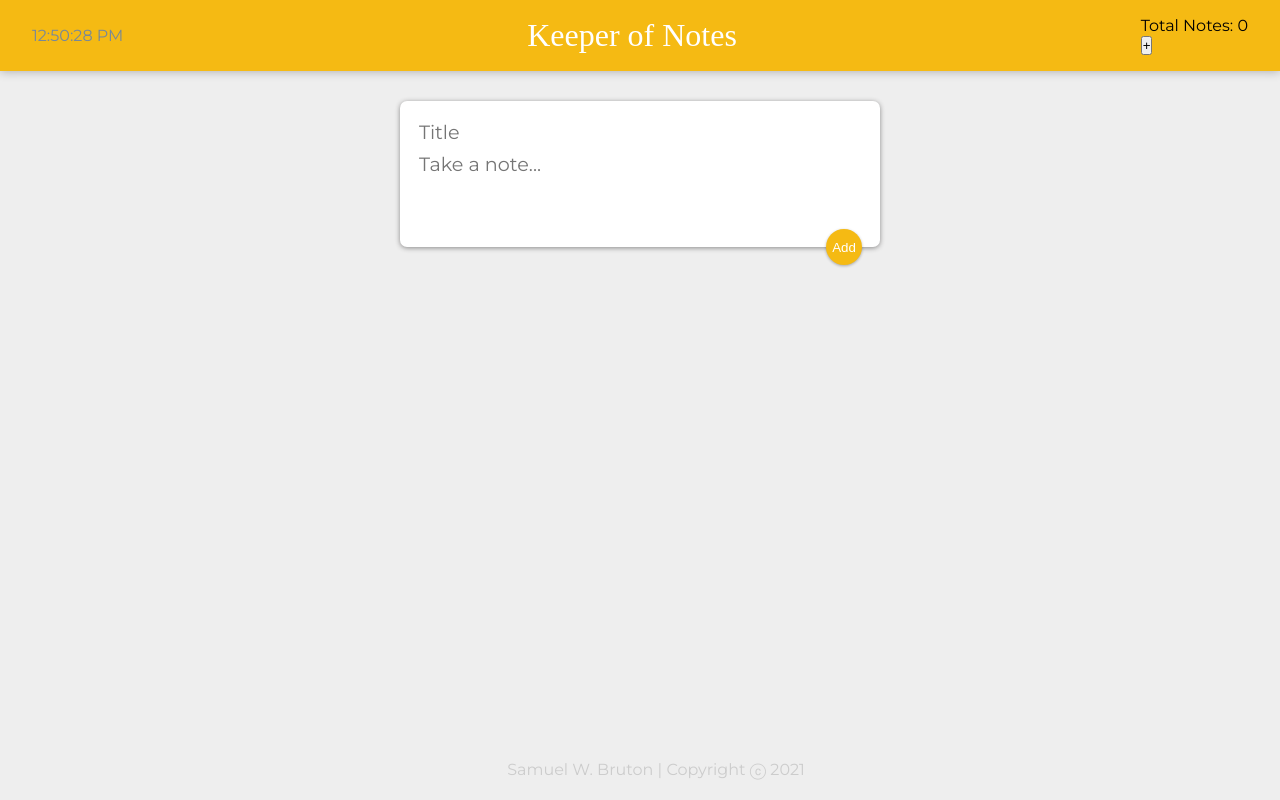
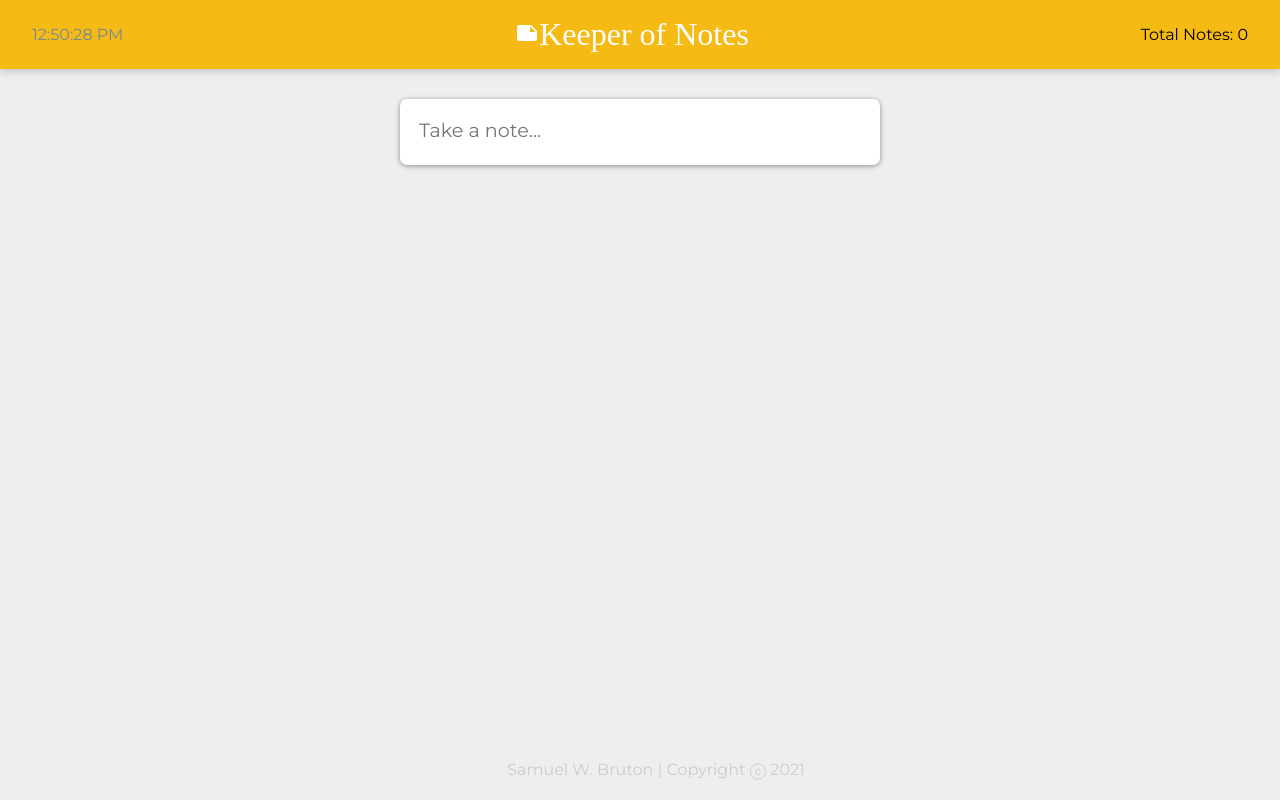
Before and after one commit to Samuroid/react-app-note-keeper, a React (Create React App) app: page / in a window 1280 px wide. Built offline with nearby package versions, Linux system fonts and the light colour scheme; a web font is replaced by a local one.

Commit message:
Material UI styles, functionality and note count
Imported the material UI icons package.
Implemented visibility styles for the creating a new note area.
Coded total count note functionality.

```diff
--- a/package.json
+++ b/package.json
@@ -5,6 +5,8 @@
   "keywords": [],
   "main": "src/index.js",
   "dependencies": {
+    "@material-ui/core": "^4.12.3",
+    "@material-ui/icons": "^4.11.2",
     "react": "16.8.6",
     "react-dom": "16.8.6",
     "react-scripts": "3.2.0"
--- a/public/styles.css
+++ b/public/styles.css
@@ -71,14 +71,16 @@ footer p {
   float: right;
   margin-right: 10px;
   color: #f5ba13;
+  background-color: transparent;
   border: none;
+  width: 36px;
   height: 36px;
   cursor: pointer;
   outline: none;
 }
 
 /* Add Note Form Styles */
-form {
+form.create-note {
   position: relative;
   width: 480px;
   margin: 30px auto 20px auto;
@@ -87,8 +89,8 @@ form {
   border-radius: 7px;
   box-shadow: 0 1px 5px rgb(138, 137, 137);
 }
-form input,
-form textarea {
+form.create-note input,
+form.create-note textarea {
   width: 100%;
   border: none;
   padding: 4px;
@@ -97,7 +99,7 @@ form textarea {
   font-family: inherit;
   resize: none;
 }
-form button {
+form.create-note button {
   position: absolute;
   right: 18px;
   bottom: -18px;
--- a/src/components/AddNoteArea.jsx
+++ b/src/components/AddNoteArea.jsx
@@ -1,8 +1,11 @@
 import React, {useState} from "react";
+import Fab from '@material-ui/core/Fab';
+import AddIcon from '@material-ui/icons/Add';
 
 function AddNoteArea(props){
-    const [inputTitleText, setInputTitleText] = useState('');
-    const [inputNoteText, setInputNoteText] = useState('');
+    const [inputTitleText, setInputTitleText] = useState("");
+    const [inputNoteText, setInputNoteText] = useState("");
+    const [isHidden, setIsHidden] = useState(true);
 
     function handleTitleChange(e){
         setInputTitleText( e.target.value );
@@ -16,19 +19,46 @@ function AddNoteArea(props){
         return([inputTitleText, inputNoteText]);
     }
 
+    const invisibleStyle = {
+        visibility : 'hidden'
+    };
+
+    function handleTextareaClick(e){
+        if(isHidden){
+            //show the button
+            document.getElementsByClassName('MuiButtonBase-root MuiFab-root')[0].style.visibility = 'visible';
+            setIsHidden(false); // show the title input
+            e.target.rows = 3; // expand text input to 3 lines
+        }
+    }
+
     return(
-        <form onSubmit={e => e.preventDefault()}>
-        <input name="title" placeholder="Title" onChange={handleTitleChange} value={inputTitleText}/>
-        <textarea name="content" placeholder="Take a note..." rows="3" onChange={handleNoteChange} value={inputNoteText}/>
-        <button
+        <form className="create-note" onSubmit={e => e.preventDefault()}>
+        <input
+            name="title"
+            placeholder="Title"
+            onChange={handleTitleChange}
+            value={inputTitleText}
+            hidden={isHidden}
+        />
+        <textarea
+            name="content"
+            placeholder="Take a note..."
+            rows="1"
+            onChange={handleNoteChange}
+            value={inputNoteText}
+            onClick={handleTextareaClick}
+        />
+        <Fab
+            style={invisibleStyle}
             onClick={() => {
             props.onAdd(sendNoteData());
             setInputTitleText("");
             setInputNoteText("");
             }}
         >
-            <span>Add</span>
-        </button>
+            <AddIcon />
+        </Fab>
         </form>
     );
 
--- a/src/components/App.jsx
+++ b/src/components/App.jsx
@@ -25,7 +25,7 @@ function App() {
 
     return (
         <div>
-            <Header useState={useState} />
+            <Header useState={useState} count={notes.length}/>
             <AddNoteArea onAdd={addNote} />
             {notes.map( (aNote, index ) =>
             <Note
--- a/src/components/Header.jsx
+++ b/src/components/Header.jsx
@@ -1,5 +1,6 @@
 import React from "react";
 import Time from "./Time";
+import NoteIcon from '@material-ui/icons/Note';
 
 function Heading( props ) {
     const [count, addNote] = props.useState(0);
@@ -11,10 +12,9 @@ function Heading( props ) {
     return(
         <header>
             <Time />
-            <h1>Keeper of Notes</h1>
+            <h1><NoteIcon />Keeper of Notes</h1>
             <div>
-                <p>Total Notes: {count}</p>
-                <button type="submit" onClick={increase}>+</button>
+                <p>Total Notes: {props.count}</p>
             </div>
         </header>
     )
--- a/src/components/Note.jsx
+++ b/src/components/Note.jsx
@@ -1,4 +1,5 @@
 import React from "react";
+import DeleteIcon from '@material-ui/icons/Delete';
 
 function Note(props) {
     return(
@@ -8,7 +9,7 @@ function Note(props) {
             <button onClick={() => {
                     props.onDelete(props.id);
                 }}
-            >DELETE</button>
+            ><DeleteIcon /></button>
         </div>
     )
 }
```
Also changed, not shown: 1 other file (tests, documents, lock files or other folders).
